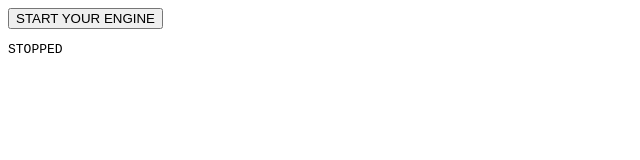
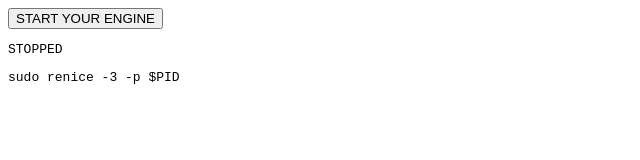
Before and after one commit to livejs/DOMinator, a website with bundled scripts: page index.html in a window 1280 px wide. Shown: the whole page, without its empty margins (0-640 px from the left). Built offline with nearby package versions, Linux system fonts and the light colour scheme; files whose address does not match are found by name.

Commit message:
one weird trick

```diff
--- a/index.html
+++ b/index.html
@@ -5,5 +5,5 @@
   <pre id="clock">STOPPED</pre>
 </div>
 <div>
-  <pre id="cueDisplay"></pre>
+  <pre id="cueDisplay">sudo renice -3 -p $PID</pre>
 </div>
```
